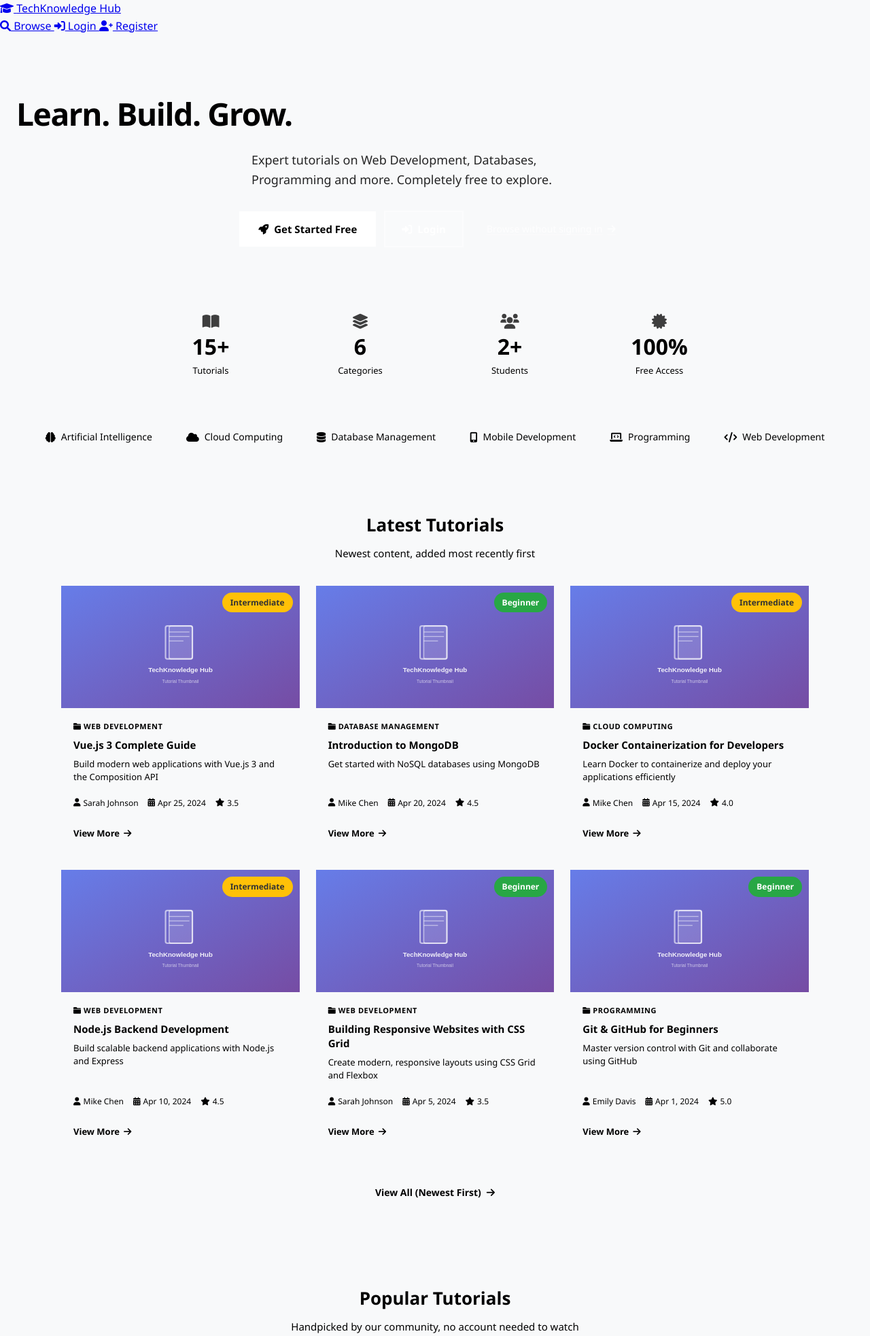
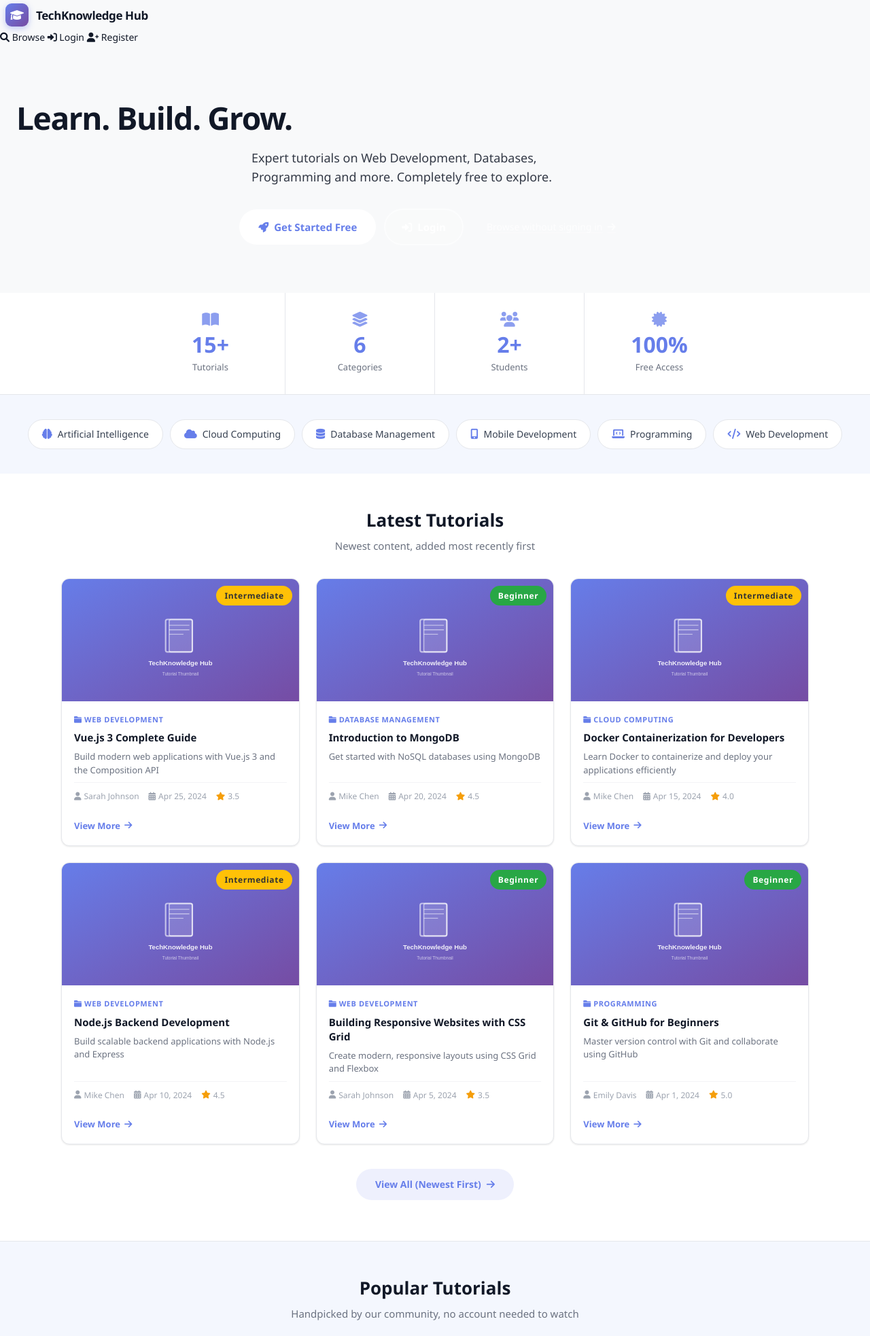
Before and after one commit to haas7nn/TECHKNOWLEDGBEHUB, a PHP site: page /techknowledgehub/ in a window 1280 px wide. Shown: the top 1966 px of the page at 68% size. Run offline with PHP 8.4, Linux system fonts and the light colour scheme; data comes from the database, SQL or seed files in the repository.

Commit message:
fixing css

```diff
--- a/assets/css/admin.css
+++ b/assets/css/admin.css
@@ -1,4 +1,7 @@
 /* ===================== ADMIN PANEL CSS ===================== */
+/* Shared design tokens for --c-* variables and flash message styles */
+@import url('./shared.css');
+
 *, *::before, *::after { box-sizing: border-box; margin: 0; padding: 0; }
 
 body {
--- a/assets/css/auth.css
+++ b/assets/css/auth.css
@@ -3,6 +3,8 @@
  * Making the login and register pages look clean and professional
  * Hasan Fardan - 202301686
  */
+/* Shared design tokens — provides --c-* variables and flash message styles */
+@import url('./shared.css');
 
 /* ==================== RESET & BASE ==================== */
 * {
--- a/assets/css/creator.css
+++ b/assets/css/creator.css
@@ -5,6 +5,8 @@
  */
 
 /* ==================== IMPORTS & VARIABLES ==================== */
+/* Shared design tokens (--c-primary, --c-danger etc.) must come first */
+@import url('./shared.css');
 @import url('https://fonts.googleapis.com/css2?family=Inter:wght@300;400;500;600;700&display=swap');
 
 :root {
--- a/assets/css/viewer.css
+++ b/assets/css/viewer.css
@@ -2,6 +2,9 @@
  * Viewer / Student Pages — Complete Stylesheet
  * Hasan Fardan - 202301686
  */
+
+/* Import shared design tokens so var(--c-*) resolves on all viewer pages */
+@import url('./shared.css');
 
 /* ===================== RESET & BASE ===================== */
 *, *::before, *::after {
--- a/index.php
+++ b/index.php
@@ -82,6 +82,7 @@ if ($conn) {
     <meta charset="UTF-8">
     <meta name="viewport" content="width=device-width, initial-scale=1.0">
     <title><?= SITE_NAME ?> | Learn Without Limits</title>
+    <link rel="stylesheet" href="<?= asset('css/shared.css') ?>">
     <link rel="stylesheet" href="<?= asset('css/search.css') ?>">
     <link rel="stylesheet" href="https://cdnjs.cloudflare.com/ajax/libs/font-awesome/6.0.0/css/all.min.css">
     <style>
--- a/public/search.php
+++ b/public/search.php
@@ -98,6 +98,7 @@ $hasActiveFilters = $search_query || $category_id || $difficulty || $instructor_
     <meta charset="UTF-8">
     <meta name="viewport" content="width=device-width, initial-scale=1.0">
     <title><?= $page_title ?> | <?= SITE_NAME ?></title>
+    <link rel="stylesheet" href="<?= asset('css/shared.css') ?>">
     <link rel="stylesheet" href="<?= asset('css/search.css') ?>">
     <link rel="stylesheet" href="https://cdnjs.cloudflare.com/ajax/libs/font-awesome/6.0.0/css/all.min.css">
 </head>
--- a/viewer/tutorial-view.php
+++ b/viewer/tutorial-view.php
@@ -151,6 +151,8 @@ $css_version = @filemtime(__DIR__ . '/../assets/css/viewer.css') ?: time();
     <meta charset="UTF-8">
     <meta name="viewport" content="width=device-width, initial-scale=1.0">
     <title><?= e($tutorial['title']) ?> | <?= SITE_NAME ?></title>
+    <!-- shared design tokens must load first so var(--c-*) resolves in viewer.css and inline styles -->
+    <link rel="stylesheet" href="<?= asset('css/shared.css') ?>">
     <!-- cache bust the CSS so updated styles always load -->
     <link rel="stylesheet" href="<?= asset('css/viewer.css') ?>?v=<?= $css_version ?>">
     <link rel="stylesheet" href="https://cdnjs.cloudflare.com/ajax/libs/font-awesome/6.0.0/css/all.min.css">
```
